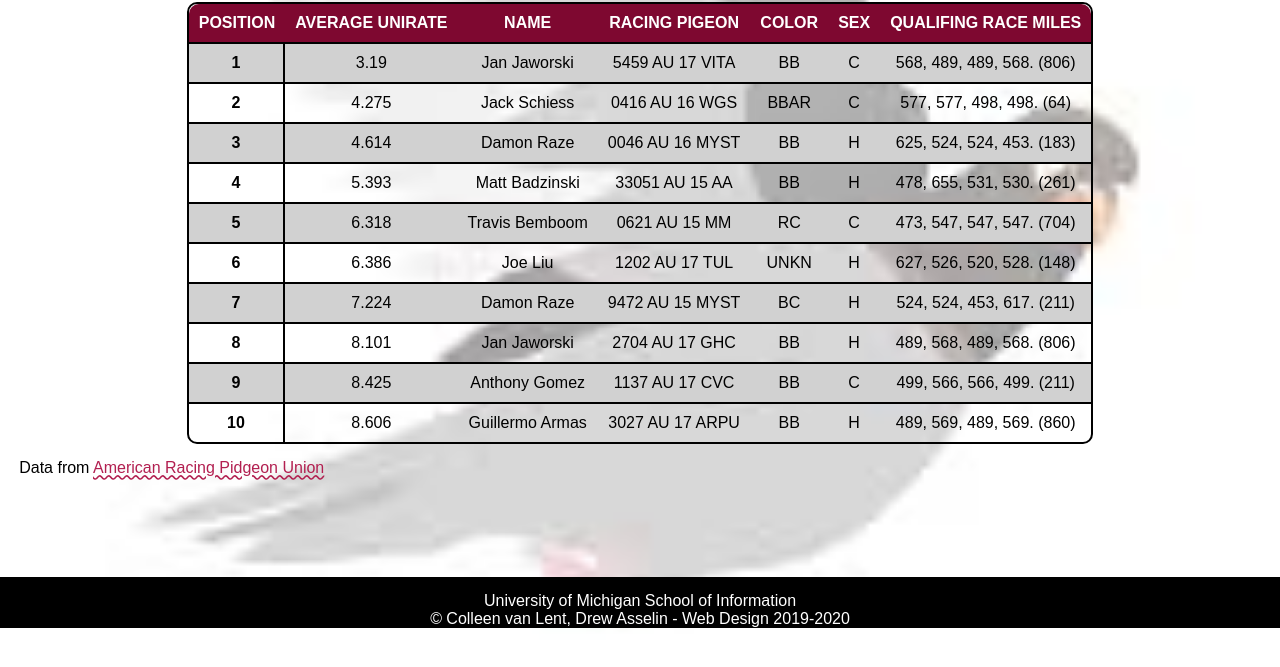
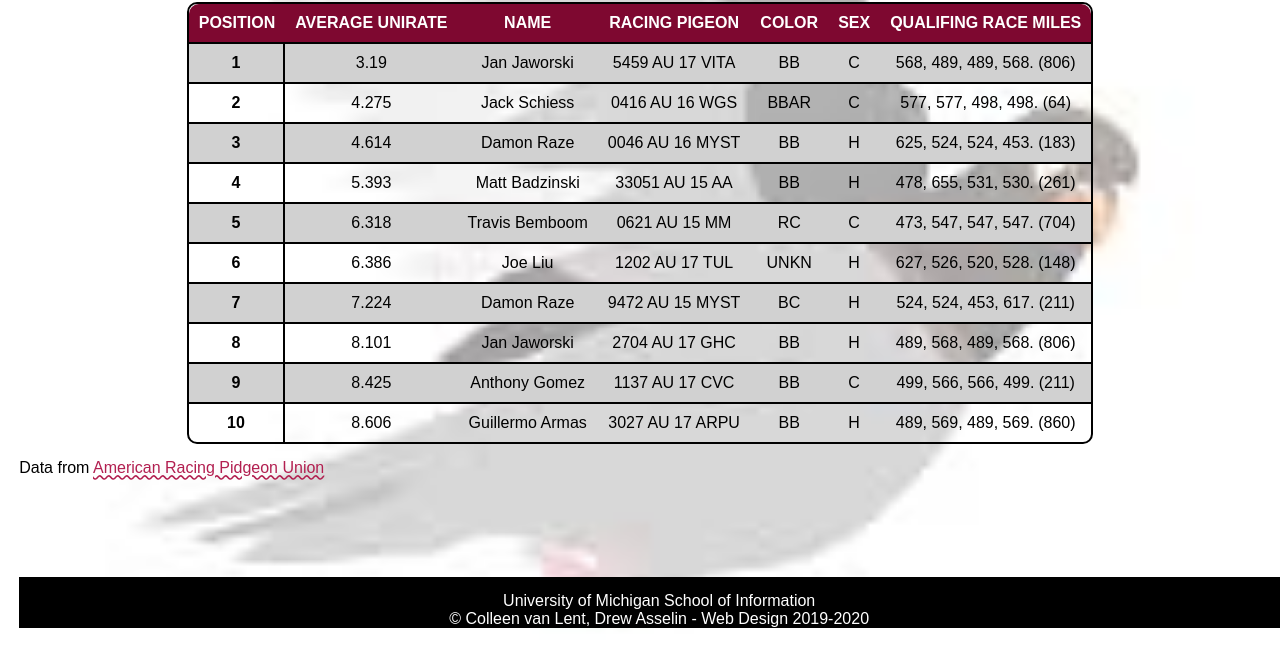
Before and after one commit to mcdanielnina/homework3, a plain HTML site: page index.html in a window 1280 px wide. Shown: the part 109-776 px from the top of the page. Drawn offline with Linux system fonts and the light colour scheme; a web font is replaced by a local one.

Commit message:
Update style.css

```diff
--- a/style.css
+++ b/style.css
@@ -144,8 +144,6 @@ tr:hover:nth-child(odd){
 
 footer{
   position: fixed;
-  left: 0;
-  right:0;
   width:100%;
   background:#000000;
   text-align:center;
```
